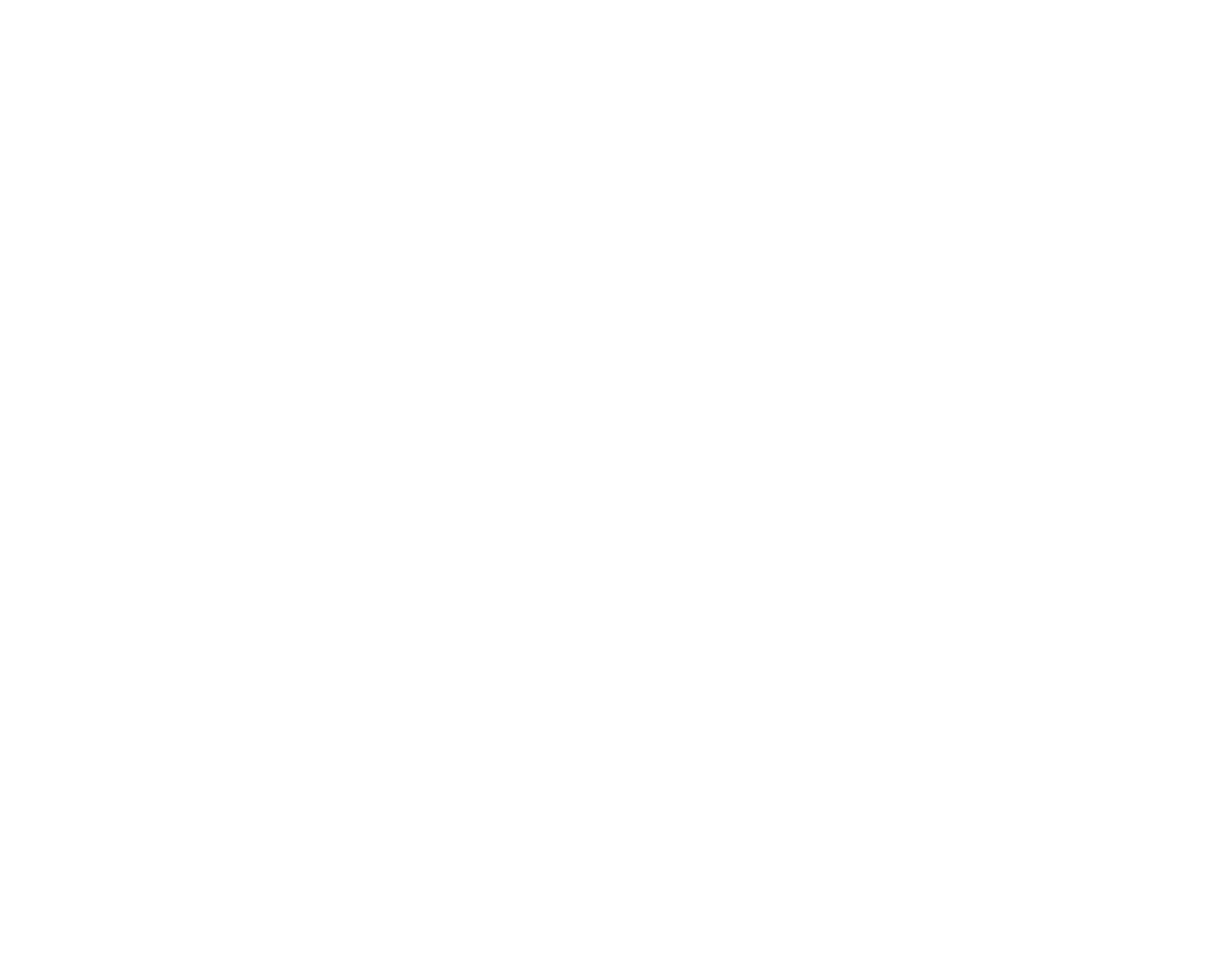
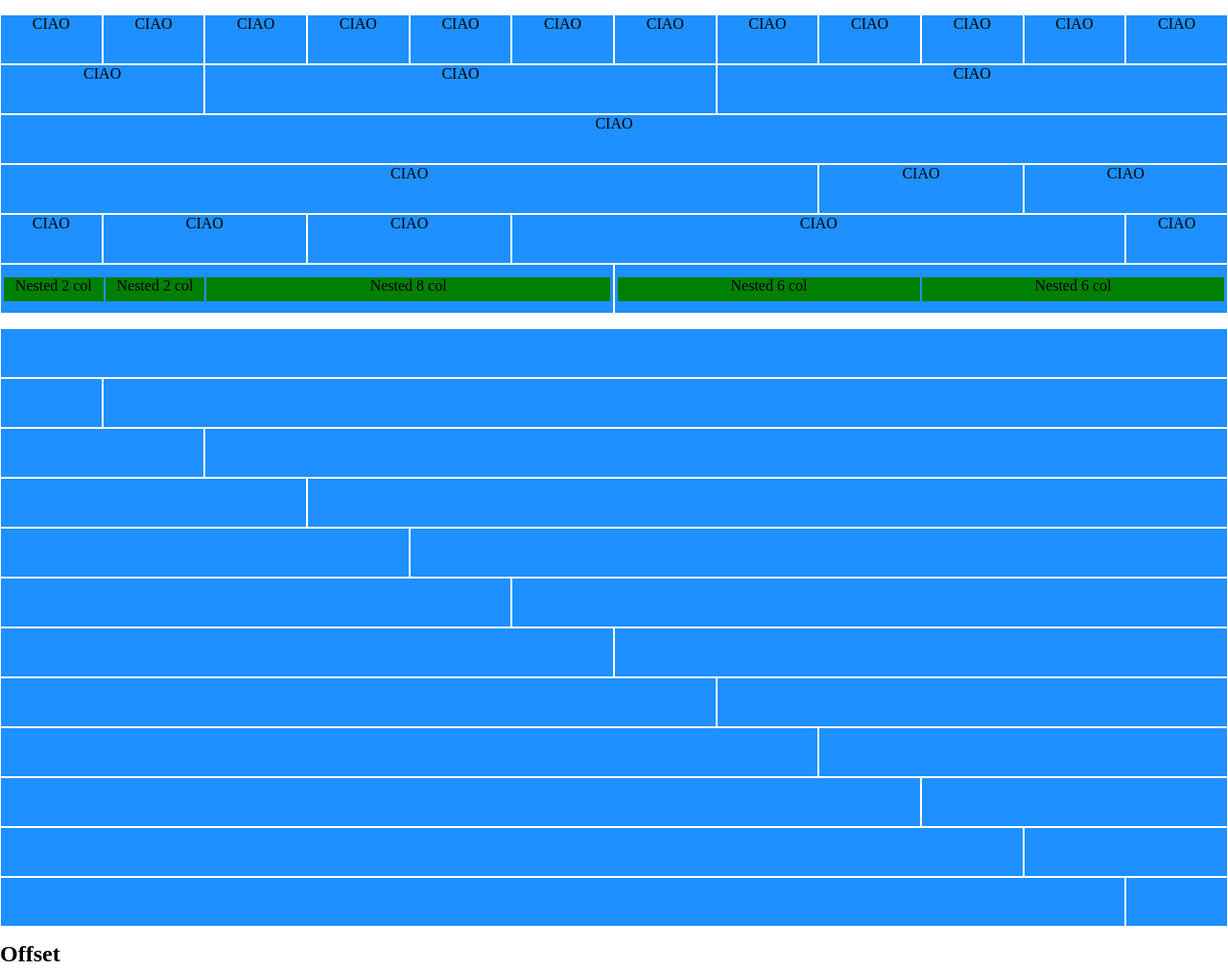
Before and after one commit to MassimilianoRocco/html-css-12bool, a plain HTML site: page index.html in a window 1280 px wide. Shown: the top 1011 px of the page at 96% size. Before the commit the page ends 800 px from the top, so only its background shows below. Drawn offline with Linux system fonts and the light colour scheme.

Commit message:
Added: Cols + offset-cols

```diff
--- a/css/12bool.css
+++ b/css/12bool.css
@@ -10,9 +10,8 @@
 }
 
 .container {
-	width: 500px;
 	max-width: 100%;
-	margin: 0 auto;
+	margin: 15px auto;
 }
 
 /* ROWS */
@@ -27,94 +26,132 @@
 } */
 
 /* COLUMNS */
-.col-xs {
+.col {
     flex-grow: 1;
     flex-basis: 0;
     max-width: 100%;
+
 }
-.col-xs-1 {
-	flex-basis: calc((100% / 12) * 1);
-	max-width: calc((100% / 12) * 1);
+.col-1 {
+	flex-basis: calc((100% / 12) * 1 - 2px );
+	max-width: calc((100% / 12) * 1 - 2px );
+	background-color: dodgerblue;
+	height: 50px;
+	margin: 1px 1px;
+
 }
-.col-xs-2 {
-	flex-basis: calc((100% / 12) * 2);
-	max-width: calc((100% / 12) * 2);
+.col-2 {
+	flex-basis: calc((100% / 12) * 2 - 2px);
+	max-width: calc((100% / 12) * 2 - 2px);
+	background-color: dodgerblue;
+	height: 50px;
+	margin: 1px 1px;
 }
-.col-xs-3 {
-	flex-basis: calc((100% / 12) * 3);
-	max-width: calc((100% / 12) * 3);
+.col-3 {
+	flex-basis: calc((100% / 12) * 3 - 2px);
+	max-width: calc((100% / 12) * 3 - 2px);
+	background-color: dodgerblue;
+	height: 50px;
+	margin: 1px 1px;
 }
-.col-xs-4 {
-	flex-basis: calc((100% / 12) * 4);
-	max-width: calc((100% / 12) * 4);
+.col-4 {
+	flex-basis: calc((100% / 12) * 4 - 2px);
+	max-width: calc((100% / 12) * 4 - 2px);
+	background-color: dodgerblue;
+	height: 50px;
+	margin: 1px 1px;
 }
-.col-xs-5 {
-	flex-basis: calc((100% / 12) * 5);
-	max-width: calc((100% / 12) * 5);
+.col-5 {
+	flex-basis: calc((100% / 12) * 5 - 2px);
+	max-width: calc((100% / 12) * 5 - 2px);
+	background-color: dodgerblue;
+	height: 50px;
+	margin: 1px 1px;
 }
-.col-xs-6 {
-	flex-basis: calc((100% / 12) * 6);
-	max-width: calc((100% / 12) * 6);
+.col-6 {
+	flex-basis: calc((100% / 12) * 6 - 2px);
+	max-width: calc((100% / 12) * 6 - 2px);
+	background-color: dodgerblue;
+	height: 50px;
+	margin: 1px 1px;
 }
-.col-xs-7 {
-	flex-basis: calc((100% / 12) * 7);
-	max-width: calc((100% / 12) * 7);
+.col-7 {
+	flex-basis: calc((100% / 12) * 7 - 2px);
+	max-width: calc((100% / 12) * 7 - 2px);
+	background-color: dodgerblue;
+	height: 50px;
+	margin: 1px 1px;
 }
-.col-xs-8 {
-	flex-basis: calc((100% / 12) * 8);
-	max-width: calc((100% / 12) * 8);
+.col-8 {
+	flex-basis: calc((100% / 12) * 8 - 2px);
+	max-width: calc((100% / 12) * 8 - 2px);
+	background-color: dodgerblue;
+	height: 50px;
+	margin: 1px 1px;
 }
-.col-xs-9 {
-	flex-basis: calc((100% / 12) * 9);
-	max-width: calc((100% / 12) * 9);
+.col-9 {
+	flex-basis: calc((100% / 12) * 9 - 2px);
+	max-width: calc((100% / 12) * 9 - 2px);
+	background-color: dodgerblue;
+	height: 50px;
+	margin: 1px 1px;
 }
-.col-xs-10 {
-	flex-basis: calc((100% / 12) * 10);
-	max-width: calc((100% / 12) * 10);
+.col-10 {
+	flex-basis: calc((100% / 12) * 10 - 2px);
+	max-width: calc((100% / 12) * 10 - 2px);
+	background-color: dodgerblue;
+	height: 50px;
+	margin: 1px 1px;
 }
-.col-xs-11 {
-	flex-basis: calc((100% / 12) * 11);
-	max-width: calc((100% / 12) * 11);
+.col-11 {
+	flex-basis: calc((100% / 12) * 11 - 2px);
+	max-width: calc((100% / 12) * 11 - 2px);
+	background-color: dodgerblue;
+	height: 50px;
+	margin: 1px 1px;
 }
-.col-xs-12 {
-	flex-basis: calc((100% / 12) * 12);
-	max-width: calc((100% / 12) * 12);
+.col-12 {
+	flex-basis: calc((100% / 12) * 12 - 2px);
+	max-width: calc((100% / 12) * 12 - 2px);
+	background-color: dodgerblue;
+	height: 50px;
+	margin: 1px 1px;
 }
 
 /* OFFSET */
-.col-xs-offset-1 {
+.col-offset-1 {
 	margin-left: calc((100% / 12) * 1);
 }
-.col-xs-offset-2 {
+.col-offset-2 {
 	margin-left: calc((100% / 12) * 2);
 }
-.col-xs-offset-3 {
+.col-offset-3 {
 	margin-left: calc((100% / 12) * 3);
 }
-.col-xs-offset-4 {
+.col-offset-4 {
 	margin-left: calc((100% / 12) * 4);
 }
-.col-xs-offset-5 {
+.col-offset-5 {
 	margin-left: calc((100% / 12) * 5);
 }
-.col-xs-offset-6 {
+.col-offset-6 {
 	margin-left: calc((100% / 12) * 6);
 }
-.col-xs-offset-7 {
+.col-offset-7 {
 	margin-left: calc((100% / 12) * 7);
 }
-.col-xs-offset-8 {
+.col-offset-8 {
 	margin-left: calc((100% / 12) * 8);
 }
-.col-xs-offset-9 {
+.col-offset-9 {
 	margin-left: calc((100% / 12) * 9);
 }
-.col-xs-offset-10 {
+.col-offset-10 {
 	margin-left: calc((100% / 12) * 10);
 }
-.col-xs-offset-11 {
+.col-offset-11 {
 	margin-left: calc((100% / 12) * 11);
 }
-.col-xs-offset-12 {
+.col-offset-12 {
 	margin-left: calc((100% / 12) * 12);
 }
--- a/css/style.css
+++ b/css/style.css
@@ -0,0 +1,28 @@
+/* Utility */
+
+.h-test{
+    height: 25px;
+}
+
+.t-align-c{
+    text-align: center;
+}
+
+.hpad-2{
+    padding: 0 2px;
+}
+
+.white{
+    color: white;
+}
+
+.bg-green{
+    background-color: green;
+}
+
+.flex{
+    display: flex;
+}
+.align-c{
+    align-items: center;
+}
--- a/index.html
+++ b/index.html
@@ -8,6 +8,178 @@
     <title>html-css-12bool</title>
 </head>
 <body>
+    <div class="container">
+        <div class="row t-align-c">
+            <div class="col-1">CIAO</div>
+            <div class="col-1">CIAO</div>
+            <div class="col-1">CIAO</div>
+            <div class="col-1">CIAO</div>
+            <div class="col-1">CIAO</div>
+            <div class="col-1">CIAO</div>
+            <div class="col-1">CIAO</div>
+            <div class="col-1">CIAO</div>
+            <div class="col-1">CIAO</div>
+            <div class="col-1">CIAO</div>
+            <div class="col-1">CIAO</div>
+            <div class="col-1">CIAO</div>
+        </div>
 
+        <div class="row t-align-c">
+            <div class="col-2">CIAO</div>
+            <div class="col-5">CIAO</div>
+            <div class="col-5">CIAO</div>
+        </div>
+
+        <div class="row t-align-c">
+            <div class="col-12">CIAO</div>
+        </div>
+
+        <div class="row t-align-c">
+            <div class="col-8">CIAO</div>
+            <div class="col-2">CIAO</div>
+            <div class="col-2">CIAO</div>
+        </div>
+
+        <div class="row t-align-c">
+            <div class="col-1">CIAO</div>
+            <div class="col-2">CIAO</div>
+            <div class="col-2">CIAO</div>
+            <div class="col-6">CIAO</div>
+            <div class="col-1">CIAO</div>
+        </div>
+
+        <div class="row t-align-c">
+            <div class="col-6 flex align-c hpad-2">
+                <div class="col-2 bg-green h-test">Nested 2 col</div>
+                <div class="col-2 bg-green h-test">Nested 2 col</div>
+                <div class="col-8 bg-green h-test">Nested 8 col</div>
+            </div>
+            <div class="col-6 flex align-c hpad-2">
+                <div class="col-6 bg-green h-test">Nested 6 col</div>
+                <div class="col-6 bg-green h-test">Nested 6 col</div>
+            </div>
+        </div>
+    </div>
+
+    <div class="container">
+        <div class="row t-align-c">
+            <div class="col-12"></div>
+        </div>
+
+        <div class="row t-align-c">
+            <div class="col-1"></div>
+            <div class="col-11"></div>
+        </div>
+
+        <div class="row t-align-c">
+            <div class="col-2"></div>
+            <div class="col-10"></div>
+        </div>
+
+        <div class="row t-align-c">
+            <div class="col-3"></div>
+            <div class="col-9"></div>
+        </div>
+
+        <div class="row t-align-c">
+            <div class="col-4"></div>
+            <div class="col-8"></div>
+        </div>
+
+        <div class="row t-align-c">
+            <div class="col-5"></div>
+            <div class="col-7"></div>
+        </div>
+
+        <div class="row t-align-c">
+            <div class="col-6"></div>
+            <div class="col-6"></div>
+        </div>
+
+        <div class="row t-align-c">
+            <div class="col-7"></div>
+            <div class="col-5"></div>
+        </div>
+
+        <div class="row t-align-c">
+            <div class="col-8"></div>
+            <div class="col-4"></div>
+        </div>
+
+        <div class="row t-align-c">
+            <div class="col-9"></div>
+            <div class="col-3"></div>
+        </div>
+
+        <div class="row t-align-c">
+            <div class="col-10"></div>
+            <div class="col-2"></div>
+        </div>
+
+        <div class="row t-align-c">
+            <div class="col-11"></div>
+            <div class="col-1"></div>
+        </div>
+    </div>
+
+    <h2>Offset</h2>
+
+    <div class="container">
+        <div class="row t-align-c">
+            <div class="col-offset-11"></div>
+            <div class="col-1"></div>
+        </div>
+
+        <div class="row t-align-c">
+            <div class="col-offset-10"></div>
+            <div class="col-2"></div>
+        </div>
+
+        <div class="row t-align-c">
+            <div class="col-offset-9"></div>
+            <div class="col-3"></div>
+        </div>
+
+        <div class="row t-align-c">
+            <div class="col-offset-8"></div>
+            <div class="col-4"></div>
+        </div>
+
+        <div class="row t-align-c">
+            <div class="col-offset-7"></div>
+            <div class="col-5"></div>
+        </div>
+
+        <div class="row t-align-c">
+            <div class="col-offset-6"></div>
+            <div class="col-6"></div>
+        </div>
+
+        <div class="row t-align-c">
+            <div class="col-offset-5"></div>
+            <div class="col-7"></div>
+        </div>
+
+        <div class="row t-align-c">
+            <div class="col-offset-4"></div>
+            <div class="col-8"></div>
+        </div>
+
+        <div class="row t-align-c">
+            <div class="col-offset-3"></div>
+            <div class="col-9"></div>
+        </div>
+
+        <div class="row t-align-c">
+            <div class="col-offset-2"></div>
+            <div class="col-10"></div>
+        </div>
+
+        <div class="row t-align-c">
+            <div class="col-offset-1"></div>
+            <div class="col-11"></div>
+        </div>
+
+    </div>
 </body>
 </html>
```
